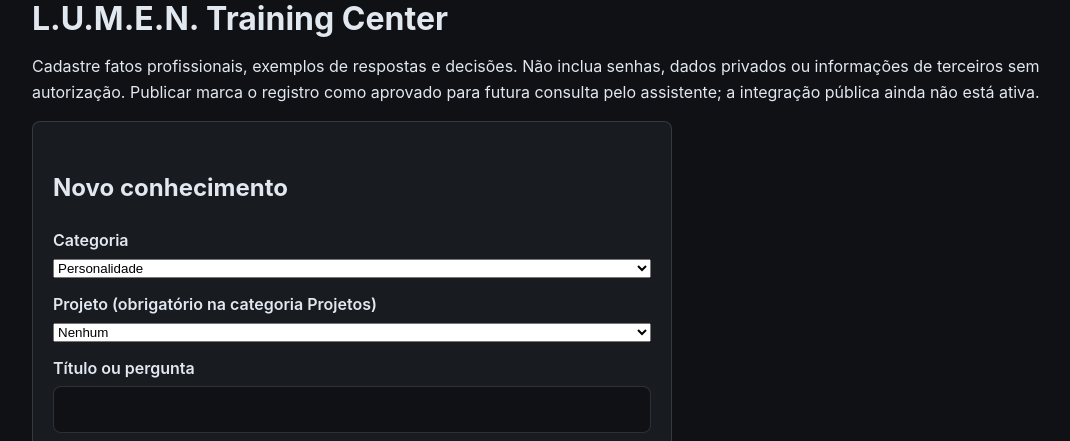
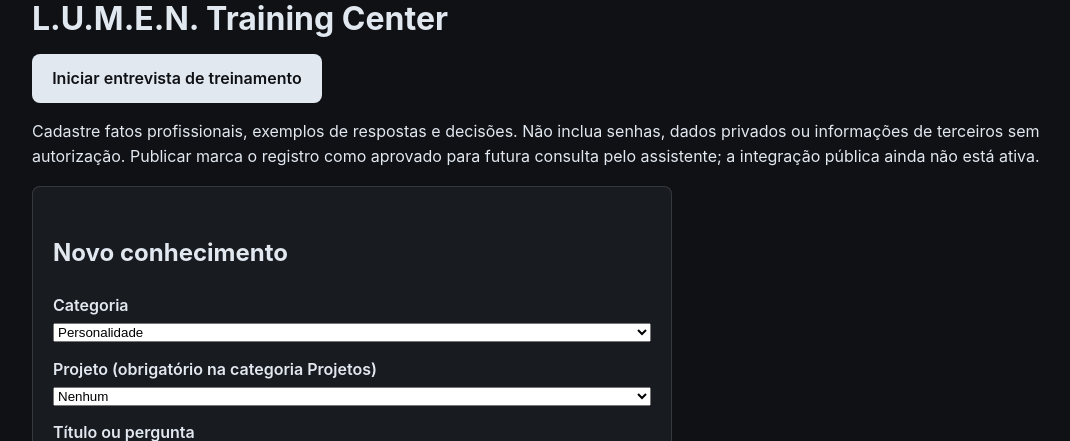
Before and after one commit to Leonardo360-arch/Portifolio-, a PHP site: page /admin/lumen.php in a window 1280 px wide. Shown: the part 79-520 px from the top of the page, without its empty margins (78-1148 px from the left). Run offline with PHP 8.4, Linux system fonts and the light colour scheme; the visitor is signed in with stand-in values (Sample User, id 1); data that the repository does not hold is empty.

Commit message:
feat(admin): expose guided training interview

```diff
--- a/admin/lumen.php
+++ b/admin/lumen.php
@@ -61,6 +61,7 @@ $edit = ['id'=>0,'category'=>'personalidade','project_id'=>null,'title'=>'','con
 $id = filter_var($_GET['editar'] ?? '0', FILTER_VALIDATE_INT, ['options'=>['min_range'=>0]]);
 if ($id) { $s=$db->prepare('SELECT id,category,project_id,title,content,source FROM lumen_knowledge WHERE id=?'); $s->execute([$id]); $edit=$s->fetch() ?: $edit; }
 admin_header('L.U.M.E.N. Training Center'); ?>
+<p><a class="btn" href="lumen-interview.php">Iniciar entrevista de treinamento</a></p>
 <p>Cadastre fatos profissionais, exemplos de respostas e decisões. Não inclua senhas, dados privados ou informações de terceiros sem autorização. Publicar marca o registro como aprovado para futura consulta pelo assistente; a integração pública ainda não está ativa.</p>
 <form method="post" class="card admin-form">
  <?= csrf_field() ?><input type="hidden" name="action" value="save"><input type="hidden" name="id" value="<?= (int)$edit['id'] ?>">
```
